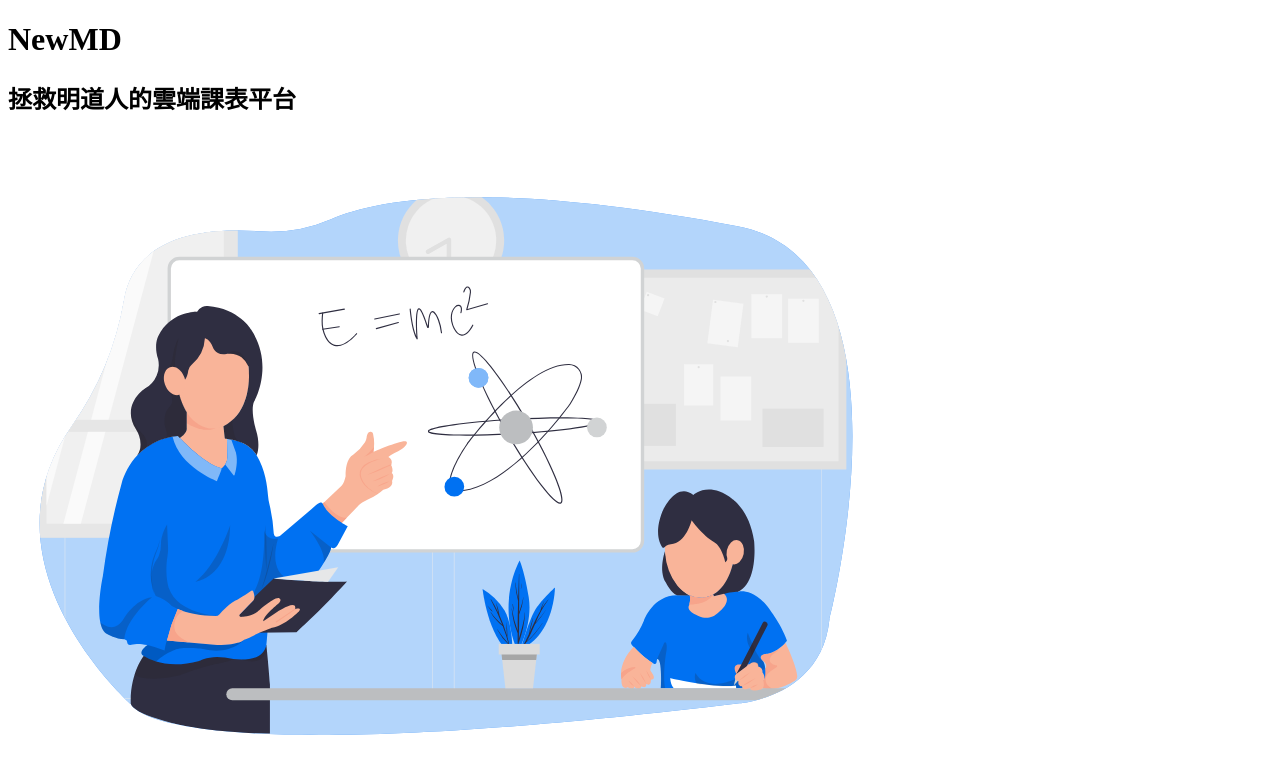
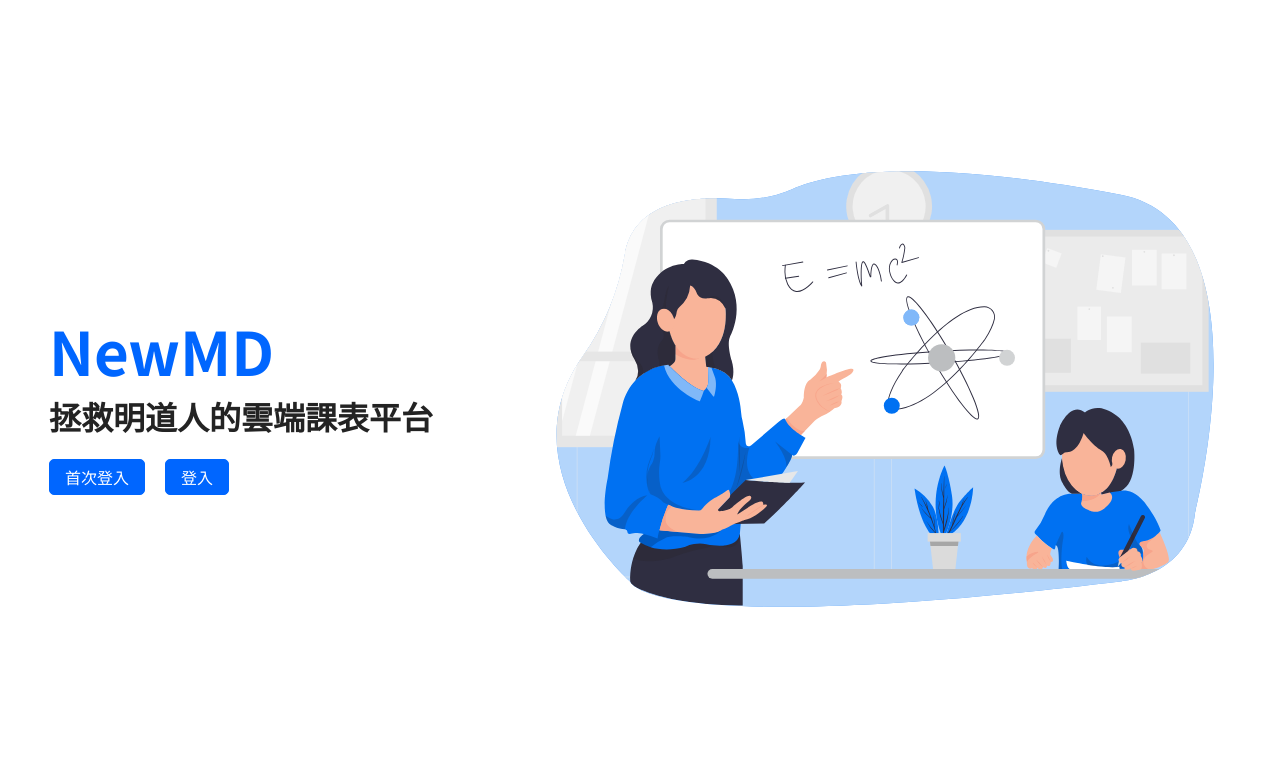
Before and after one commit to TakeUFlab/md-web, a Svelte app: page / in a window 1280 px wide. Shown: the top 774 px of the page. Built offline with nearby package versions, Linux system fonts and the light colour scheme.

Commit message:
feat: index page

```diff
--- a/package.json
+++ b/package.json
@@ -5,6 +5,7 @@
   "type": "module",
   "scripts": {
     "dev": "vite",
+    "dev:host": "vite --host",
     "build": "vite build",
     "preview": "vite preview",
     "check": "svelte-check --tsconfig ./tsconfig.json"
--- a/src/main.ts
+++ b/src/main.ts
@@ -1,7 +1,7 @@
-import App from './App.svelte'
+import App from './App.svelte';
+import '@/scss/global.scss';
+const app = new App({
+  target: document.getElementById('app'),
+});
 
-const app = new App({
-  target: document.getElementById('app')
-})
-
-export default app
+export default app;
--- a/src/pages/index.svelte
+++ b/src/pages/index.svelte
@@ -1,4 +1,5 @@
 <script lang="ts">
+  import { Link } from 'svelte-routing';
   import Teaching from '@/assets/Teaching.svg';
 </script>
 
@@ -6,11 +7,81 @@
   <div class="left">
     <h1>NewMD</h1>
     <h2>拯救明道人的雲端課表平台</h2>
+    <div class="buttons">
+      <div class="btn">
+        <a href="/login">首次登入</a>
+      </div>
+      <div class="btn">
+        <a href="/login">登入</a>
+      </div>
+    </div>
   </div>
   <div class="right">
     <img src={Teaching} alt="illsu" />
   </div>
 </main>
 
-<style>
+<style lang="scss">
+  @import '../scss/global.scss';
+  main {
+    height: 100vh;
+    width: 100vw;
+    overflow-x: hidden;
+    display: flex;
+    flex-direction: row;
+    align-items: center;
+    justify-content: space-around;
+    flex-wrap: wrap;
+    .left {
+      h1 {
+        color: #0066ff;
+        font-size: 3.75rem;
+      }
+      h2 {
+        color: #232323;
+        font-size: 2rem;
+      }
+      @include pad {
+        h1 {
+          font-size: 2.75rem;
+        }
+        h2 {
+          font-size: 1.5rem;
+        }
+      }
+
+      .buttons {
+        display: flex;
+        flex-direction: row;
+        justify-content: flex-start;
+        align-items: center;
+        margin-top: 20px;
+        .btn {
+          border: 1px solid #0066ff;
+          background-color: #0066ff;
+          padding: 5px 15px;
+          border-radius: 5px;
+          margin-right: 20px;
+          transition: 0.3s ease-in;
+          a {
+            color: #fff;
+            text-decoration: none;
+          }
+          &:hover {
+            background-color: transparent;
+            a {
+              color: #0066ff;
+            }
+          }
+        }
+      }
+    }
+    .right {
+      img {
+        width: 700px;
+        max-width: 90vw;
+        height: auto;
+      }
+    }
+  }
 </style>
--- /dev/null
+++ b/src/scss/global.scss
@@ -0,0 +1,18 @@
+@import url('https://fonts.googleapis.com/css2?family=Noto+Sans+TC:wght@100;300;400;500;700;900&display=swap');
+* {
+  margin: 0;
+  font-family: 'Noto Sans TC', sans-serif;
+  padding: 0;
+  box-sizing: border-box;
+}
+
+@mixin pad {
+  @media screen and (max-width: 1100px) {
+    @content;
+  }
+}
+@mixin phone {
+  @media screen and (max-width: 600px) {
+    @content;
+  }
+}
```
Also changed, not shown: src/App.svelte (+4 -4 lines).
